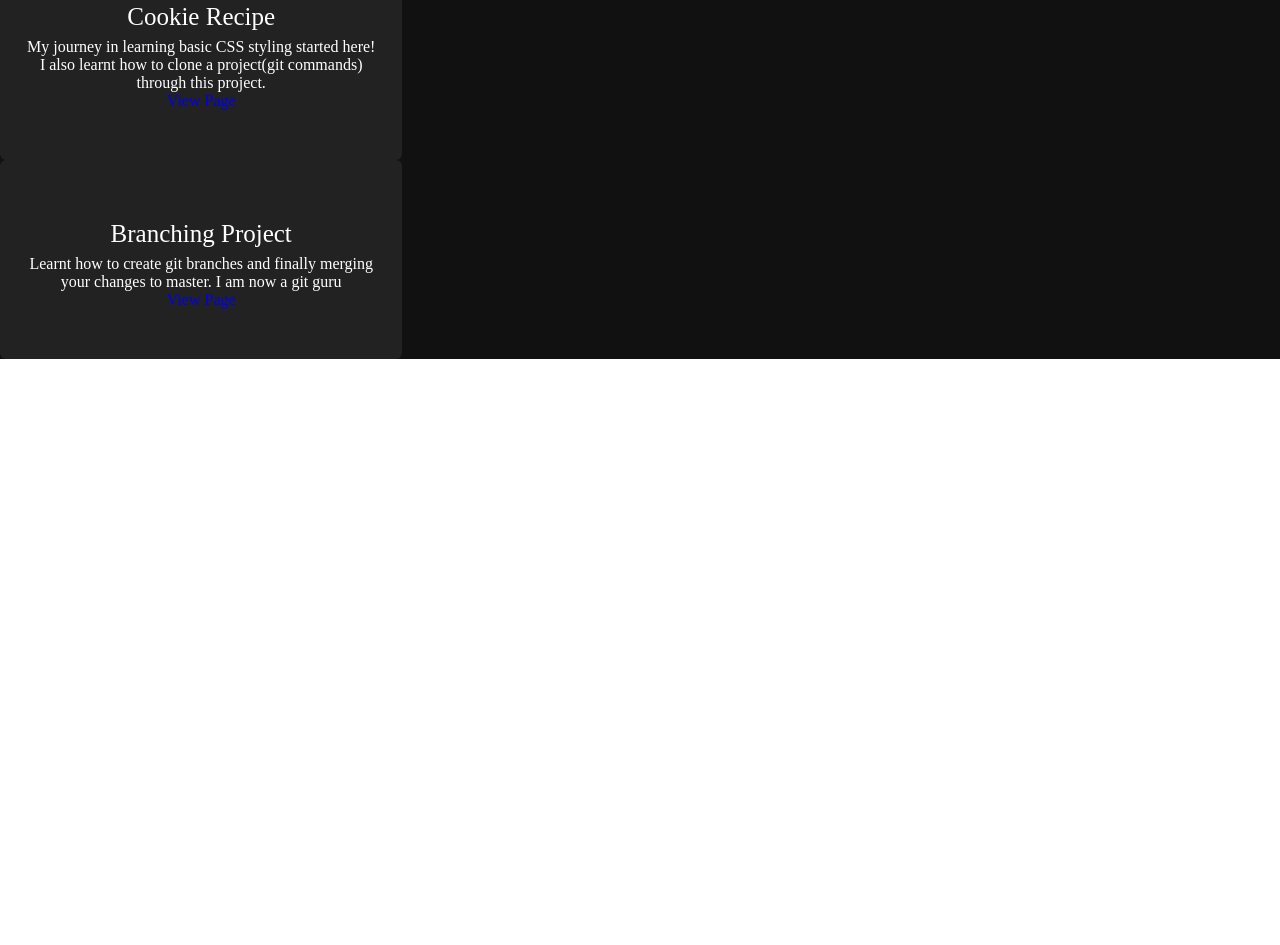
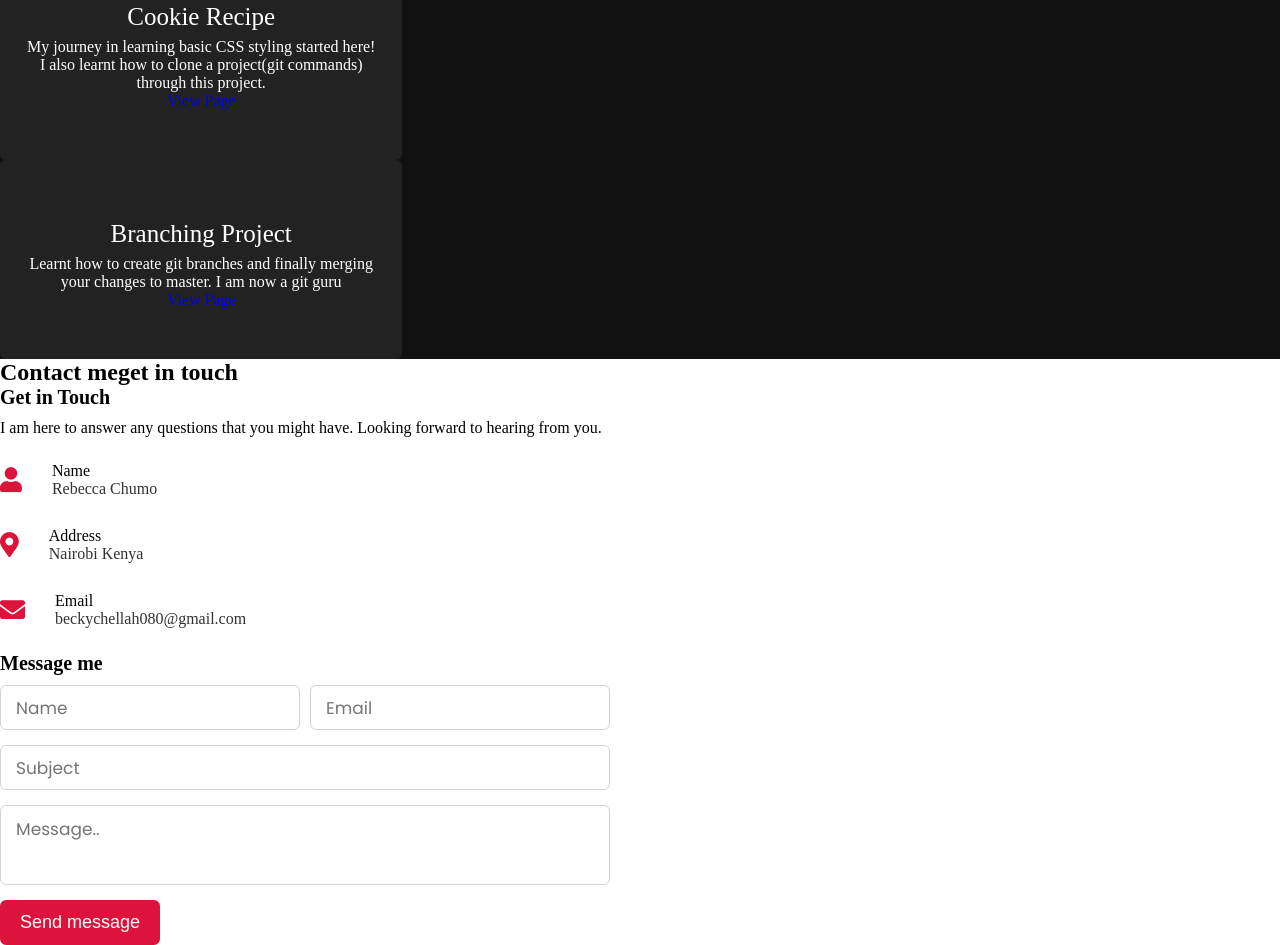
Before and after one commit to Beckychellah/my-portfolio, a plain HTML site: page my-portfolio/index.html in a window 1280 px wide. Shown: the part 997-1942 px from the top of the page. Before the commit the page ends 1356 px from the top, so only its background shows below. Drawn offline with Linux system fonts and the light colour scheme.

Commit message:
Added contact section with a form

```diff
--- a/my-portfolio/index.html
+++ b/my-portfolio/index.html
@@ -77,5 +77,64 @@
         </div>
     </div>
 </section>
+
+
+    <!-- contact section start -->
+    <section class="contact" id="contact">
+        <div class="max-width">
+            <h2 class="title">Contact me</h2>
+            <div class="contact-content">
+                <div class="column left">
+                    <div class="text">Get in Touch</div>
+                    <p>I am here to answer any questions that you might have. Looking forward to hearing from you.</p>
+                    <div class="icons">
+                        <div class="row">
+                            <i class="fas fa-user"></i>
+                            <div class="info">
+                                <div class="head">Name</div>
+                                <div class="sub-title">Rebecca Chumo</div>
+                            </div>
+                        </div>
+                        <div class="row">
+                            <i class="fas fa-map-marker-alt"></i>
+                            <div class="info">
+                                <div class="head">Address</div>
+                                <div class="sub-title">Nairobi Kenya</div>
+                            </div>
+                        </div>
+                        <div class="row">
+                            <i class="fas fa-envelope"></i>
+                            <div class="info">
+                                <div class="head">Email</div>
+                                <div class="sub-title">beckychellah080@gmail.com</div>
+                            </div>
+                        </div>
+                    </div>
+                </div>
+                <div class="column right">
+                    <div class="text">Message me</div>
+                    <form action="#">
+                        <div class="fields">
+                            <div class="field name">
+                                <input type="text" placeholder="Name" required>
+                            </div>
+                            <div class="field email">
+                                <input type="email" placeholder="Email" required>
+                            </div>
+                        </div>
+                        <div class="field">
+                            <input type="text" placeholder="Subject" required>
+                        </div>
+                        <div class="field textarea">
+                            <textarea cols="30" rows="10" placeholder="Message.." required></textarea>
+                        </div>
+                        <div class="button-area">
+                            <button type="submit">Send message</button>
+                        </div>
+                    </form>
+                </div>
+            </div>
+        </div>
+    </section>
 </body>
 </html>
--- a/my-portfolio/style.css
+++ b/my-portfolio/style.css
@@ -198,3 +198,98 @@ html{
     font-weight: 500;
     margin: 10px 0 7px 0;
 }
+/* contact section styling */
+.contact .title::after{
+    content: "get in touch";
+}
+.contact .contact-content .column{
+    width: calc(50% - 30px);
+}
+.contact .contact-content .text{
+    font-size: 20px;
+    font-weight: 600;
+    margin-bottom: 10px;
+}
+.contact .contact-content .left p{
+    text-align: justify;
+}
+.contact .contact-content .left .icons{
+    margin: 10px 0;
+}
+.contact .contact-content .row{
+    display: flex;
+    height: 65px;
+    align-items: center;
+}
+.contact .contact-content .row .info{
+    margin-left: 30px;
+}
+.contact .contact-content .row i{
+    font-size: 25px;
+    color: crimson;
+}
+.contact .contact-content .info .head{
+    font-weight: 500;
+}
+.contact .contact-content .info .sub-title{
+    color: #333;
+}
+.contact .right form .fields{
+    display: flex;
+}
+.contact .right form .field,
+.contact .right form .fields .field{
+    height: 45px;
+    width: 100%;
+    margin-bottom: 15px;
+}
+.contact .right form .textarea{
+    height: 80px;
+    width: 100%;
+}
+.contact .right form .name{
+    margin-right: 10px;
+}
+.contact .right form .field input,
+.contact .right form .textarea textarea{
+    height: 100%;
+    width: 100%;
+    border: 1px solid lightgrey;
+    border-radius: 6px;
+    outline: none;
+    padding: 0 15px;
+    font-size: 17px;
+    font-family: 'Poppins', sans-serif;
+    transition: all 0.3s ease;
+}
+.contact .right form .field input:focus,
+.contact .right form .textarea textarea:focus{
+    border-color: #b3b3b3;
+}
+.contact .right form .textarea textarea{
+  padding-top: 10px;
+  resize: none;
+}
+.contact .right form .button-area{
+  display: flex;
+  align-items: center;
+}
+.right form .button-area button{
+  color: #fff;
+  display: block;
+  width: 160px!important;
+  height: 45px;
+  outline: none;
+  font-size: 18px;
+  font-weight: 500;
+  border-radius: 6px;
+  cursor: pointer;
+  flex-wrap: nowrap;
+  background: crimson;
+  border: 2px solid crimson;
+  transition: all 0.3s ease;
+}
+.right form .button-area button:hover{
+  color: crimson;
+  background: none;
+}
```
